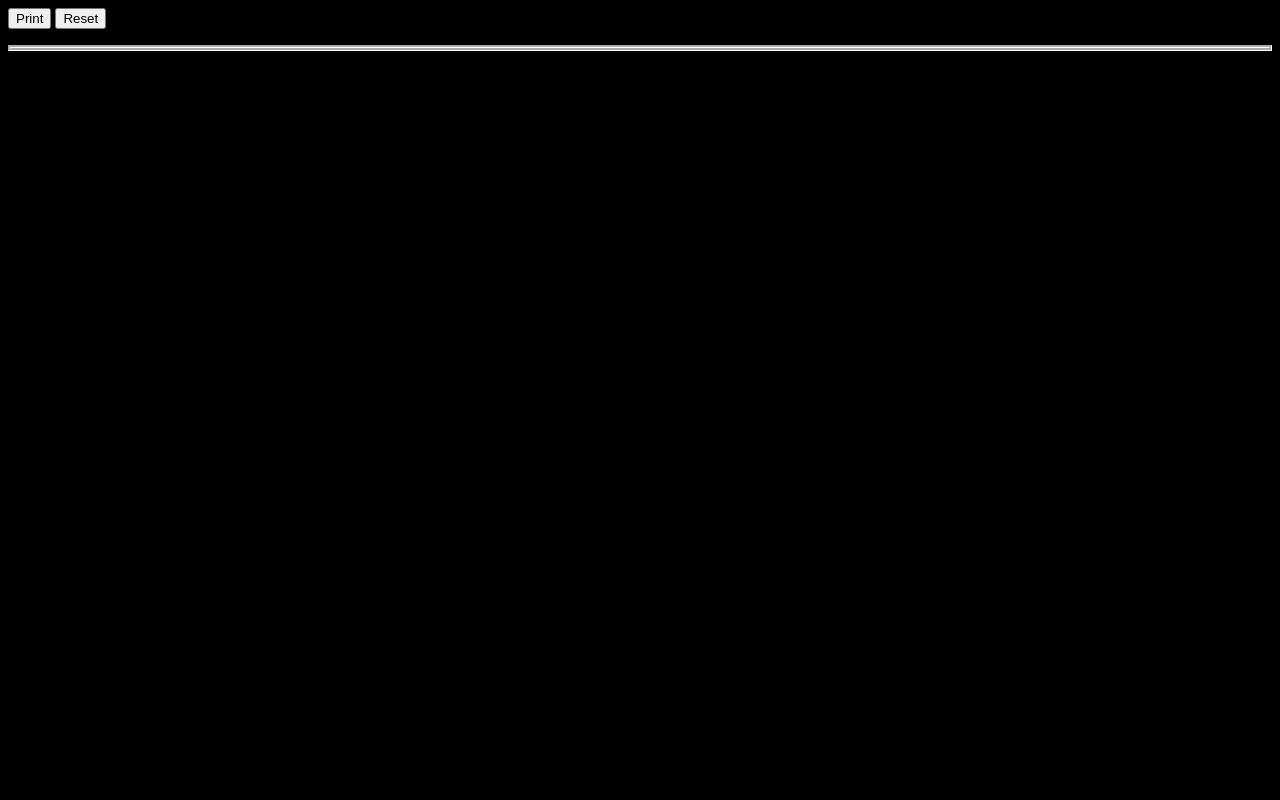
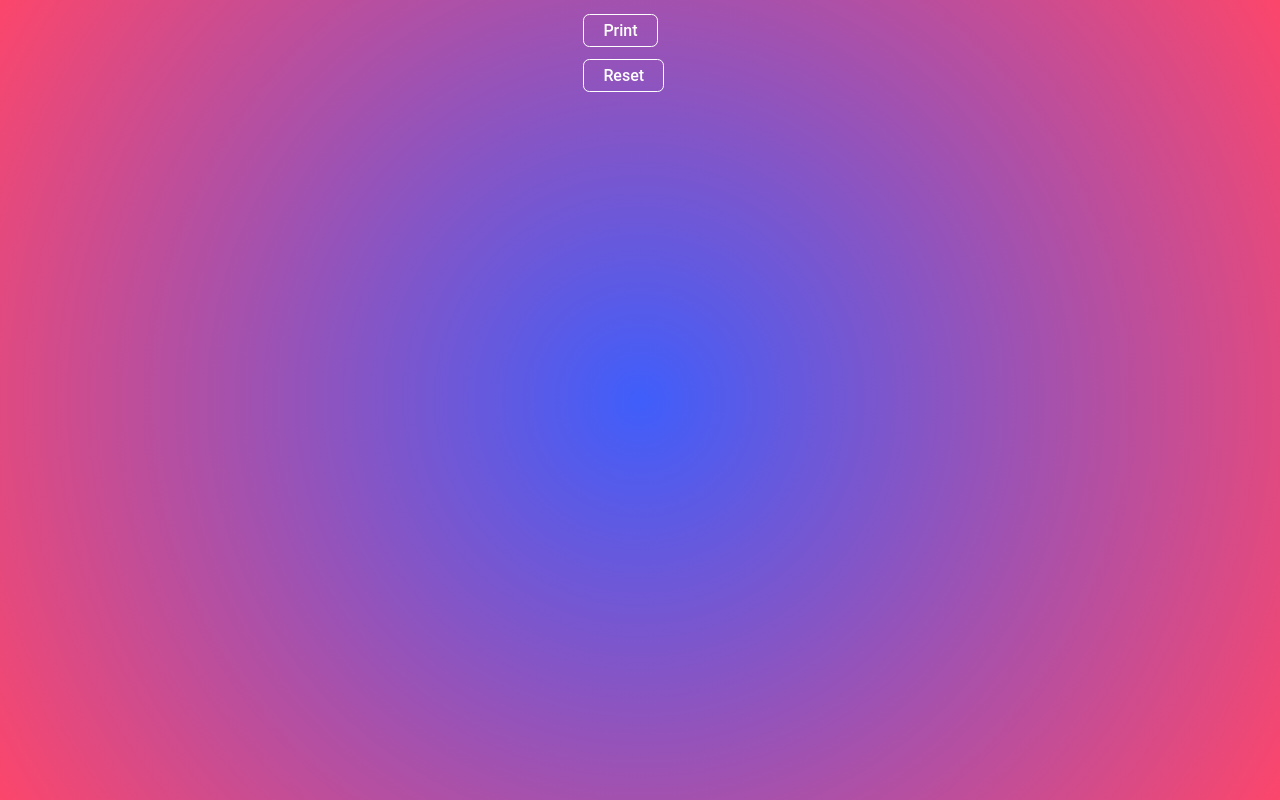
Before and after one commit to Justiiice/JS_thingy, a plain HTML site: page it do be like that.html in a window 1280 px wide. Drawn offline with Linux system fonts and the light colour scheme.

Commit message:
cool bg and poggers buttons

```diff
--- a/style.css
+++ b/style.css
@@ -1,12 +1,33 @@
-body {
- background-color: black;
+body{
+background: rgb(63,94,251);
+background: -moz-radial-gradient(circle, rgba(63,94,251,1) 0%, rgba(252,70,107,1) 100%);
+background: -webkit-radial-gradient(circle, rgba(63,94,251,1) 0%, rgba(252,70,107,1) 100%);
+background: radial-gradient(circle, rgba(63,94,251,1) 0%, rgba(252,70,107,1) 100%);
 }
-h1 {
- color: lightblue;
- text-align: center;
- font: italic 200% fantasy;
+ul{
+  color: white;
+  font-family: 'Roboto', sans-serif;
+  font-weight: 300;
+  list-style: square;
 }
-ul {
- color: hotpink;
- border: 3px groove white;
+section{
+  width: 10%;
+  margin: auto;
 }
+button{
+  color: white;
+  background-color: inherit;
+  padding: 0.35em 1.2em;
+  margin: 0.4em;
+  border: 0.1em solid white;
+  border-radius: 0.4em;
+  font-family: 'Roboto', sans-serif;
+  font-weight: 500;
+  font-size: 1rem;
+  transition: all 0.2s;
+}
+button:hover{
+  color: hotpink;
+  background-color: white;
+  cursor: pointer;
+}
```
